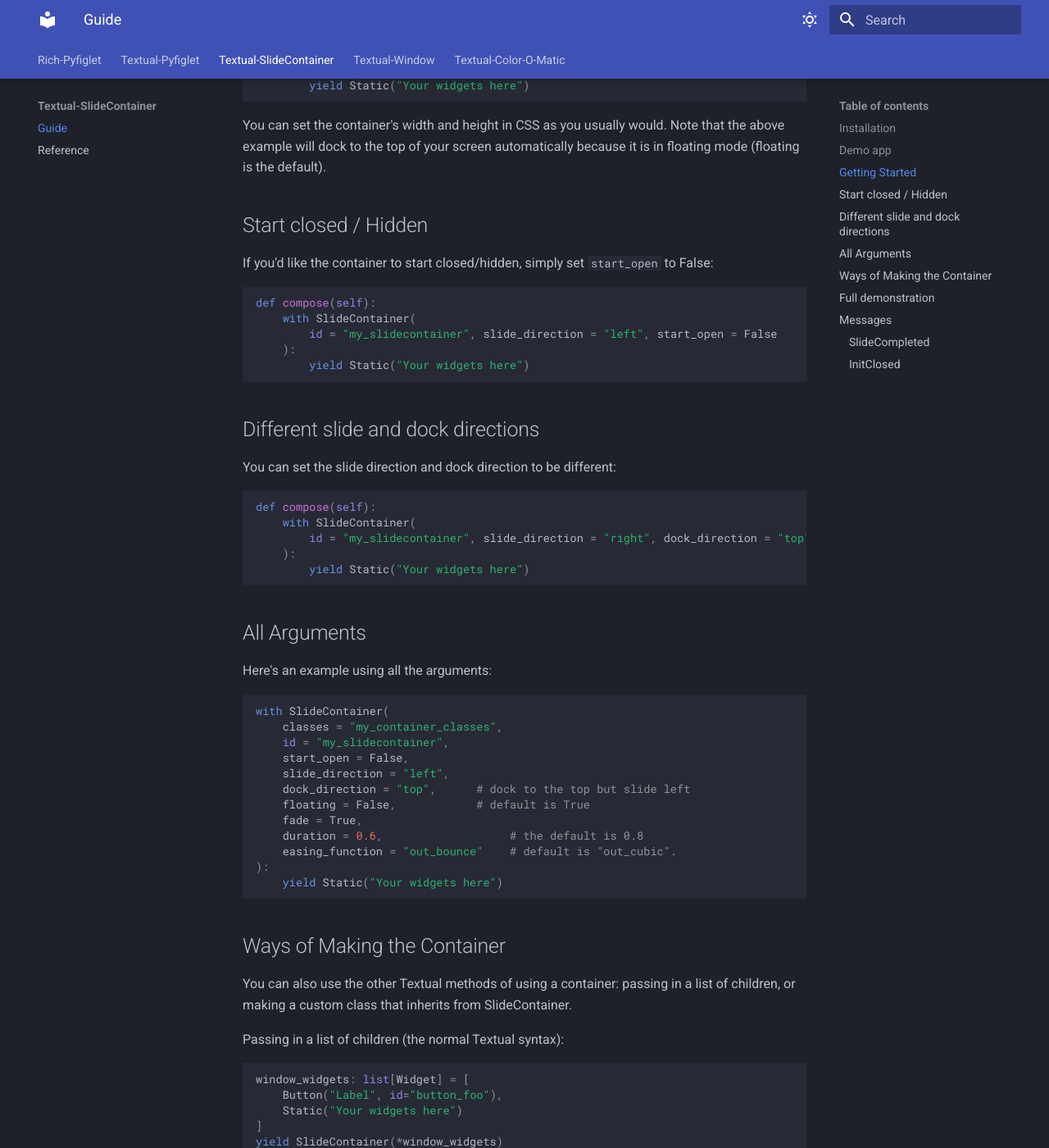
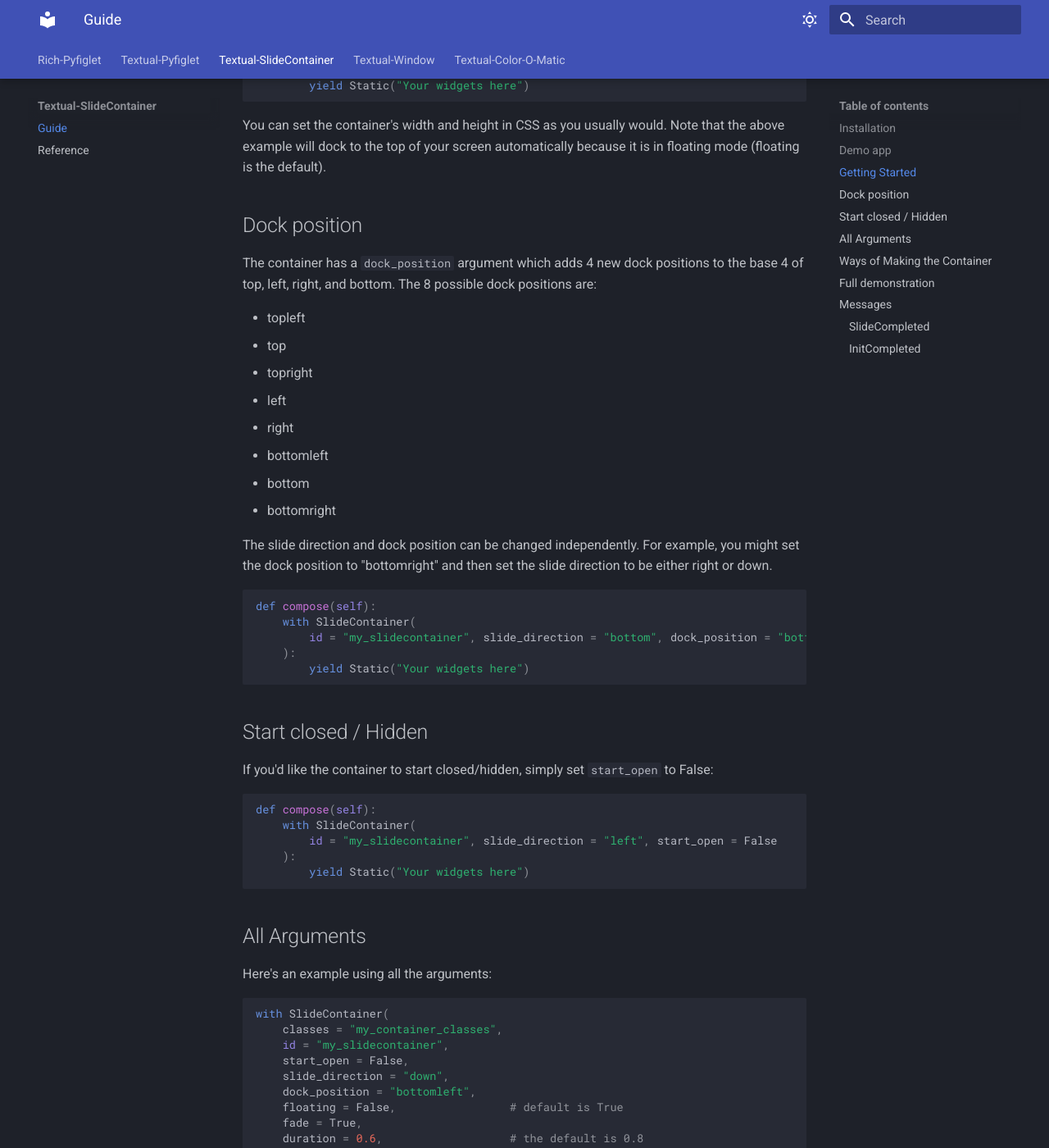
Before and after one commit to edward-jazzhands/libraries, an MkDocs documentation site: the page built from docs/textual-slidecontainer/index.md, in a window 1280 px wide and 1400 px high, scrolled down 1128 px. Shown: the whole window at 82% size. Built offline with MkDocs 1.6.1 and Material for MkDocs 9.7.7, drawn with Linux system fonts in a browser that asks for light colours; some of the changed text lies outside the part shown.

Commit message:
Updated SlideContainer to 0.5.0, also updated docs to reflect the new API.

````diff
--- a/docs/textual-slidecontainer/index.md
+++ b/docs/textual-slidecontainer/index.md
@@ -58,6 +58,29 @@
 
 You can set the container's width and height in CSS as you usually would. Note that the above example will dock to the top of your screen automatically because it is in floating mode (floating is the default).
 
+## Dock position
+
+The container has a `dock_position` argument which adds 4 new dock positions to the base 4 of top, left, right, and bottom. The 8 possible dock positions are:
+
+- topleft
+- top
+- topright
+- left
+- right
+- bottomleft
+- bottom
+- bottomright
+
+The slide direction and dock position can be changed independently. For example, you might set the dock position to "bottomright" and then set the slide direction to be either right or down.
+
+```py
+def compose(self):
+    with SlideContainer(
+        id = "my_slidecontainer", slide_direction = "bottom", dock_position = "bottomright"
+    ):
+        yield Static("Your widgets here")
+```
+
 ## Start closed / Hidden
 
 If you'd like the container to start closed/hidden, simply set `start_open` to False:
@@ -66,18 +89,6 @@
 def compose(self):
     with SlideContainer(
         id = "my_slidecontainer", slide_direction = "left", start_open = False
-    ):
-        yield Static("Your widgets here")
-```
-
-## Different slide and dock directions
-
-You can set the slide direction and dock direction to be different:
-
-```py
-def compose(self):
-    with SlideContainer(
-        id = "my_slidecontainer", slide_direction = "right", dock_direction = "top"
     ):
         yield Static("Your widgets here")
 ```
@@ -91,9 +102,9 @@
     classes = "my_container_classes",
     id = "my_slidecontainer",
     start_open = False,
-    slide_direction = "left",
-    dock_direction = "top",      # dock to the top but slide left
-    floating = False,            # default is True
+    slide_direction = "down",
+    dock_position = "bottomleft",
+    floating = False,                 # default is True
     fade = True,
     duration = 0.6,                   # the default is 0.8
     easing_function = "out_bounce"    # default is "out_cubic".
@@ -153,7 +164,7 @@
     }
     #my_static { border: solid blue; width: 1fr;}
     SlideContainer {
-        width: 25; height: 1fr;
+        width: 25; height: 75%;
         background: $panel; align: center middle;
     }
     """
@@ -180,7 +191,7 @@
 The SlideContainer posts two messages:
 
 - `SlideCompleted`
-- `InitClosed`
+- `InitCompleted`
 
 ### SlideCompleted
 
@@ -205,22 +216,22 @@
     # handle your loading screen here.
 ```
 
-### InitClosed
+### InitCompleted
 
-Because the container needs to know where it should be on the screen in open mode, starting in closed mode can sometimes reveal some graphical glitches that are tricky to deal with. In order to help solve this problem, the container provides an `InitClosed` message. This is only posted after the container has been mounted and moved to its closed position. It contains one attribute:
+Because the container needs to know where it should be on the screen in open mode, starting in closed mode can sometimes reveal some graphical glitches that are tricky to deal with. In order to help solve this problem, the container provides an `InitCompleted` message. This is only posted after the container has been mounted and moved to its starting position. It contains one attribute:
 
 - `container` - The container that just initialized in the closed position.
 
 ```py
 from textual import on
 
-@on(SlideContainer.InitClosed, "#my_container")    # Note the selector is optional.
-def my_container_loaded(self, event: SlideContainer.InitClosed):
-    self.log(f"Slide container initialized closed: {event.container}")
+@on(SlideContainer.InitCompleted, "#my_container")    # Note the selector is optional.
+def my_container_loaded(self, event: SlideContainer.InitCompleted):
+    self.log(f"Slide container initialized: {event.container}")
     # However you want to deal with your loading logic  here.
 
 # OR using the other method:
-def on_slide_container_init_closed(self, event: SlideContainer.InitClosed):
+def on_slide_container_init_completed(self, event: SlideContainer.InitCompleted):
     # handle your loading logic  here.
 ```
 
--- a/pyproject.toml
+++ b/pyproject.toml
@@ -10,7 +10,7 @@
     "pymdown-extensions>=10.15",
     "rich-pyfiglet>=0.1.4",
     "textual-pyfiglet>=0.9.0",
-    "textual-slidecontainer>=0.4.2",
+    "textual-slidecontainer>=0.5.2",
     "textual-window>=0.3.4",
     "textual-coloromatic>=0.1.1",
 ]
````
